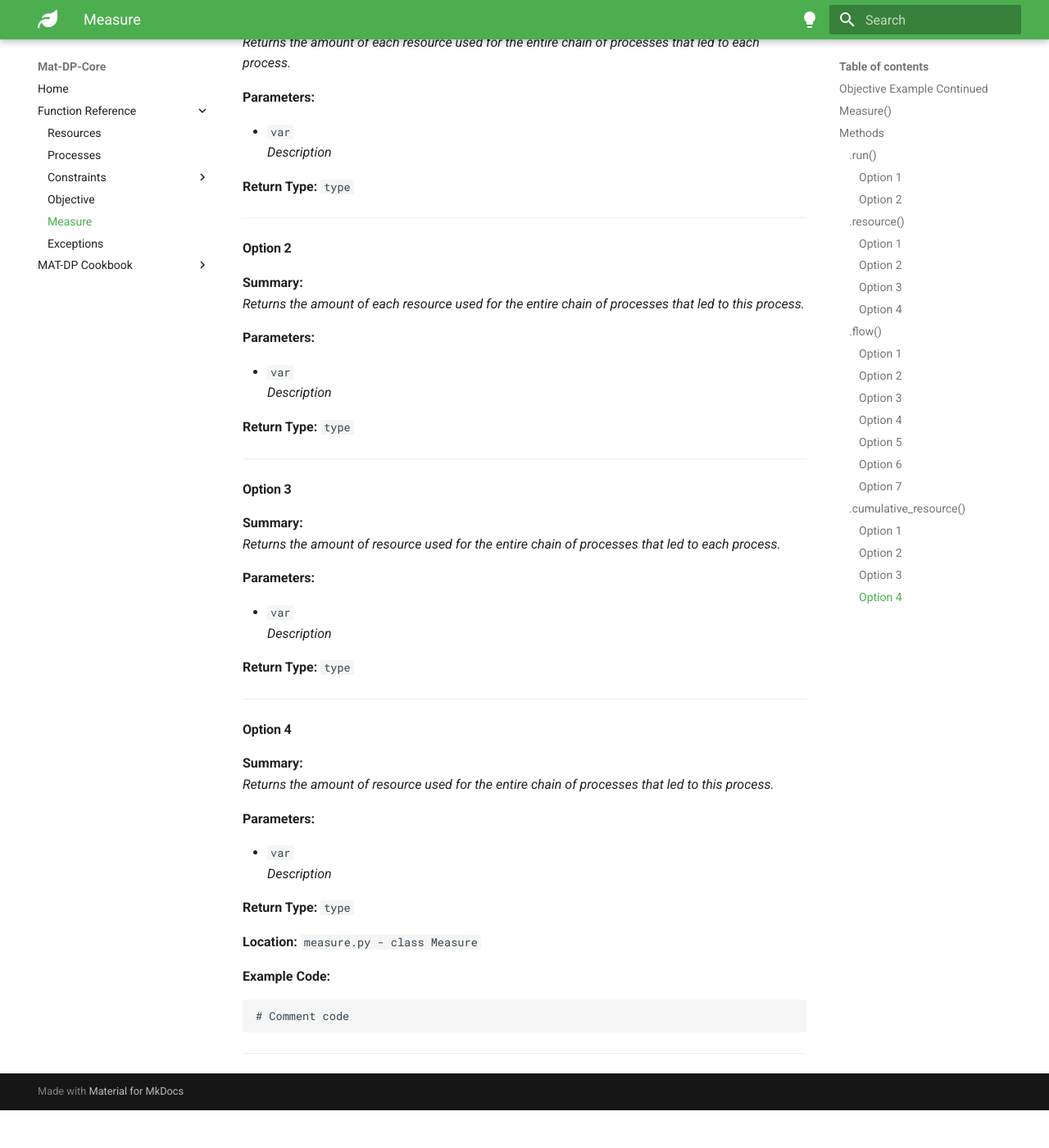
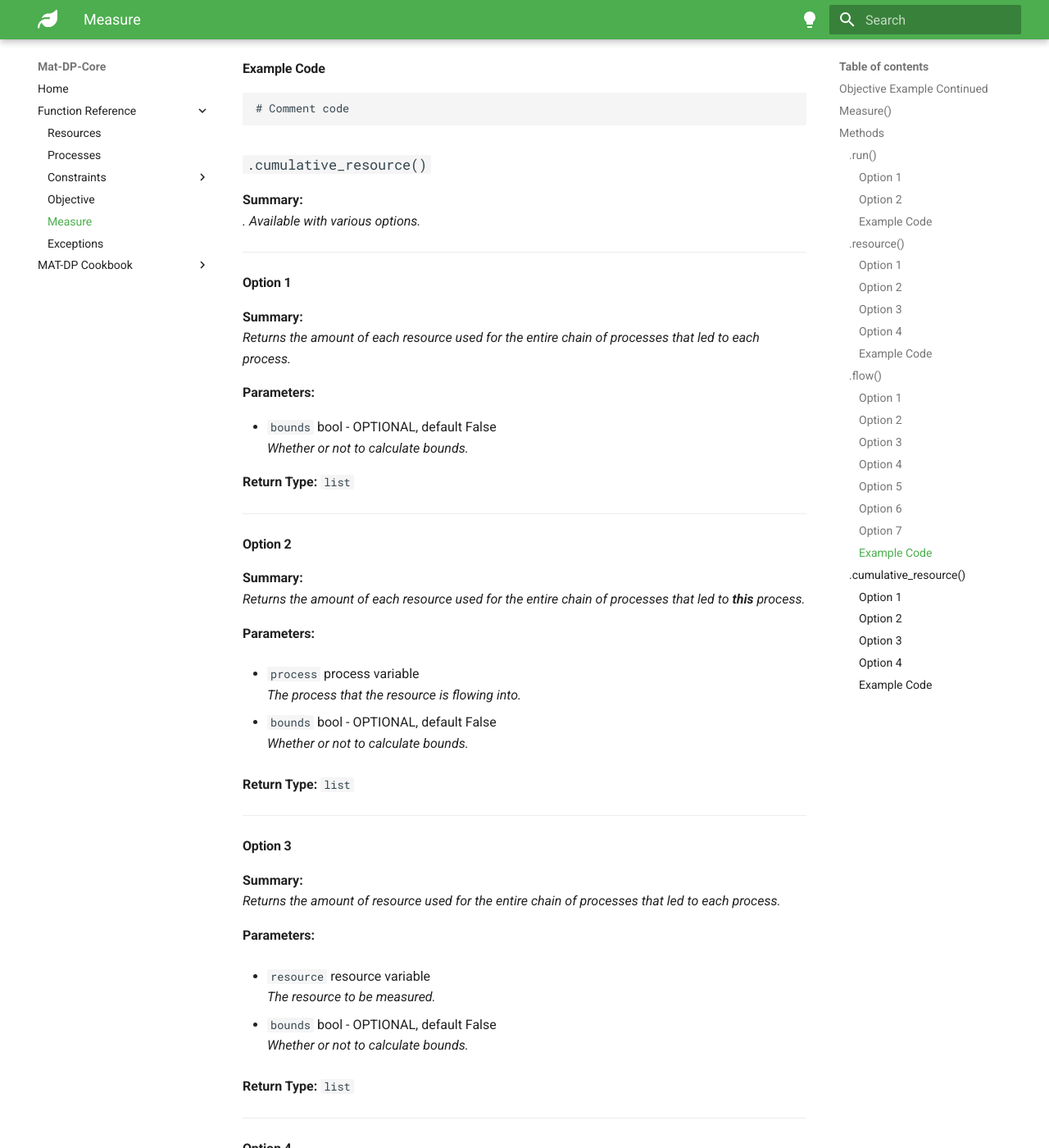
Before and after one commit to Mat-dp/mat-dp-core, an MkDocs documentation site: the page built from docs/Function Reference/measure.md, in a window 1280 px wide and 1400 px high, scrolled down 8137 px. Shown: the whole window at 82% size. Built offline with MkDocs 1.6.1 and Material for MkDocs 9.7.7, drawn with Linux system fonts in a browser that asks for light colours; before the commit the page ends 9491 px from its top, so only the background shows below that; some of the changed text lies outside the part shown.

Commit message:
Docs: cumulative_resources() overloads

````diff
--- a/docs/Function Reference/measure.md
+++ b/docs/Function Reference/measure.md
@@ -115,7 +115,9 @@ measure = Measure(resources=r, processes=p, constraints=constraints, objective=o
 ### `.run()`
 
 **Summary:**
-*Returns the number of runs for a particular process or all the processes. Optionally returns these with consideration for bounds.*
+*Returns the number of runs for a particular process or all the processes in the system. Optionally returns these with consideration for bounds.*
+
+---
 
 #### **Option 1**
 **Parameters:**
@@ -138,10 +140,9 @@ measure = Measure(resources=r, processes=p, constraints=constraints, objective=o
 
 **Return Type:**  ```[runs, runs_lb, runs_ub]``` or ```[runs]```
 
+---
 
-**Location:** `measure.py - class Measure`
-
-**Example Code:**
+#### **Example Code**
 ```py
 measure = Measure(r, p, [constraints], objective)
 # Option 1
@@ -162,6 +163,8 @@ print(measure.run(bounds=False))
 
 **Summary:**
 *Used to return information regarding resources in relation to the entire system or specific processes. Available with various options.*
+
+---
 
 #### **Option 1**
 
@@ -219,20 +222,21 @@ print(measure.run(bounds=False))
 * ```bounds``` bool - OPTIONAL, default False
   *Description*
 
-
 **Return Type:**  ```type```
 
-**Location:** `measure.py - class Measure`
+---
 
-**Example Code:**
+#### **Example Code**
 ```
 # Comment code
 ```
 
----
-
 ### `.flow()`
 
+**Summary:**
+*Used to return information regarding __flow__ of resources in relation to the entire system or to / from specific processes. Available with various options.*
+
+---
 #### **Option 1**
 **Summary:**
 *Returns all flows between each process pair and each resource.*
@@ -359,7 +363,18 @@ print(measure.run(bounds=False))
 
 ---
 
+#### **Example Code**
+```
+# Comment code
+```
+
+
 ### `.cumulative_resource()`
+
+**Summary:**
+*. Available with various options.*
+
+---
 
 #### **Option 1**
 **Summary:**
@@ -367,23 +382,26 @@ print(measure.run(bounds=False))
 
 **Parameters:**
 
-* ```var```
-  *Description*
+* ```bounds``` bool - OPTIONAL, default False
+  *Whether or not to calculate bounds.*
 
-**Return Type:**  ```type```
+**Return Type:**  ```list```
 
 ---
 
 #### **Option 2**
 **Summary:**
-*Returns the amount of each resource used for the entire chain of processes that led to this process.*
+*Returns the amount of each resource used for the entire chain of processes that led to __this__ process.*
 
 **Parameters:**
 
-* ```var```
-  *Description*
+* ```process``` process variable
+  *The process that the resource is flowing into.*
 
-**Return Type:**  ```type```
+* ```bounds``` bool - OPTIONAL, default False
+  *Whether or not to calculate bounds.*
+
+**Return Type:**  ```list```
 
 ---
 
@@ -393,10 +411,13 @@ print(measure.run(bounds=False))
 
 **Parameters:**
 
-* ```var```
-  *Description*
+* ```resource``` resource variable
+  *The resource to be measured.*
 
-**Return Type:**  ```type```
+* ```bounds``` bool - OPTIONAL, default False
+  *Whether or not to calculate bounds.*
+
+**Return Type:**  ```list```
 
 ---
 
@@ -406,16 +427,20 @@ print(measure.run(bounds=False))
 
 **Parameters:**
 
-* ```var```
-  *Description*
+* ```process``` process variable
+  *The process that the resource is flowing into.*
 
-**Return Type:**  ```type```
+* ```resource``` resource variable
+  *The resource to be measured.*
 
-**Location:** `measure.py - class Measure`
+* ```bounds``` bool - OPTIONAL, default False
+  *Whether or not to calculate bounds.*
 
-**Example Code:**
+**Return Type:**  ```list```
+
+---
+
+#### **Example Code**
 ```
 # Comment code
 ```
-
----
````
